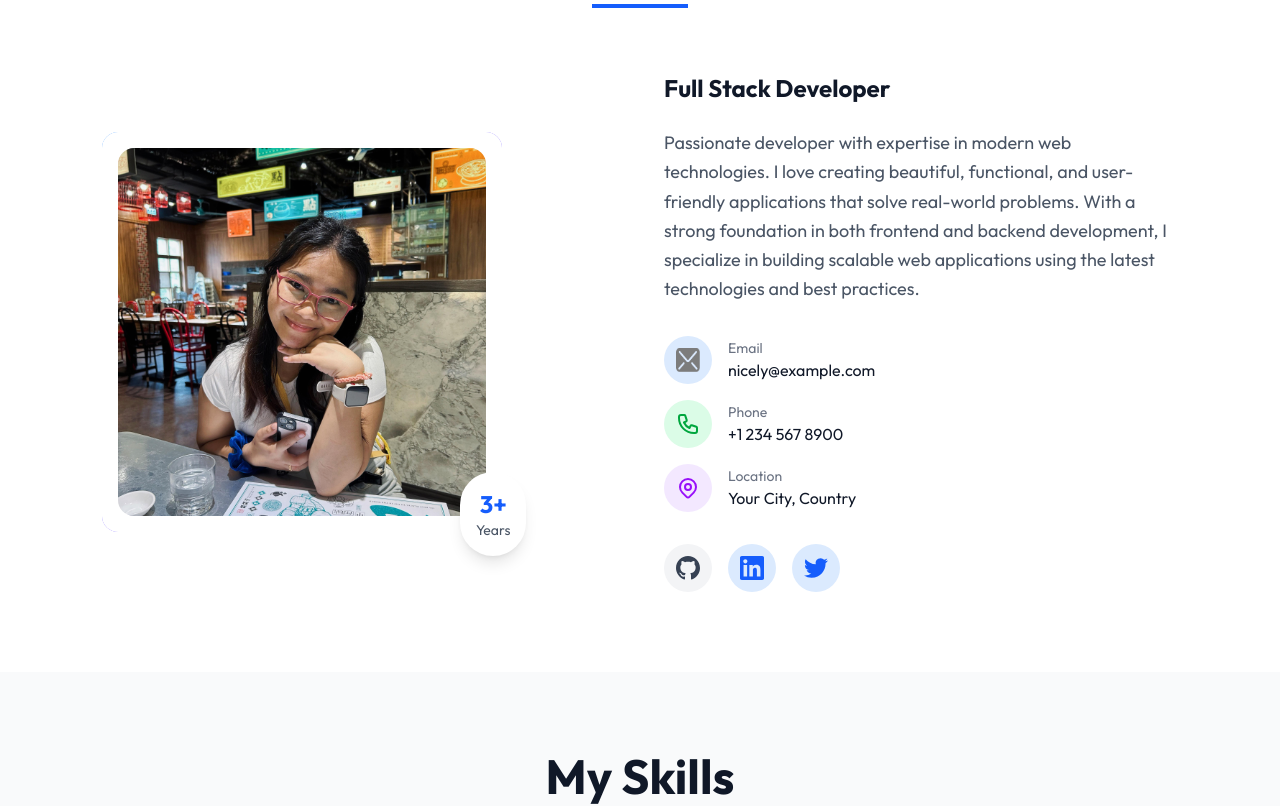
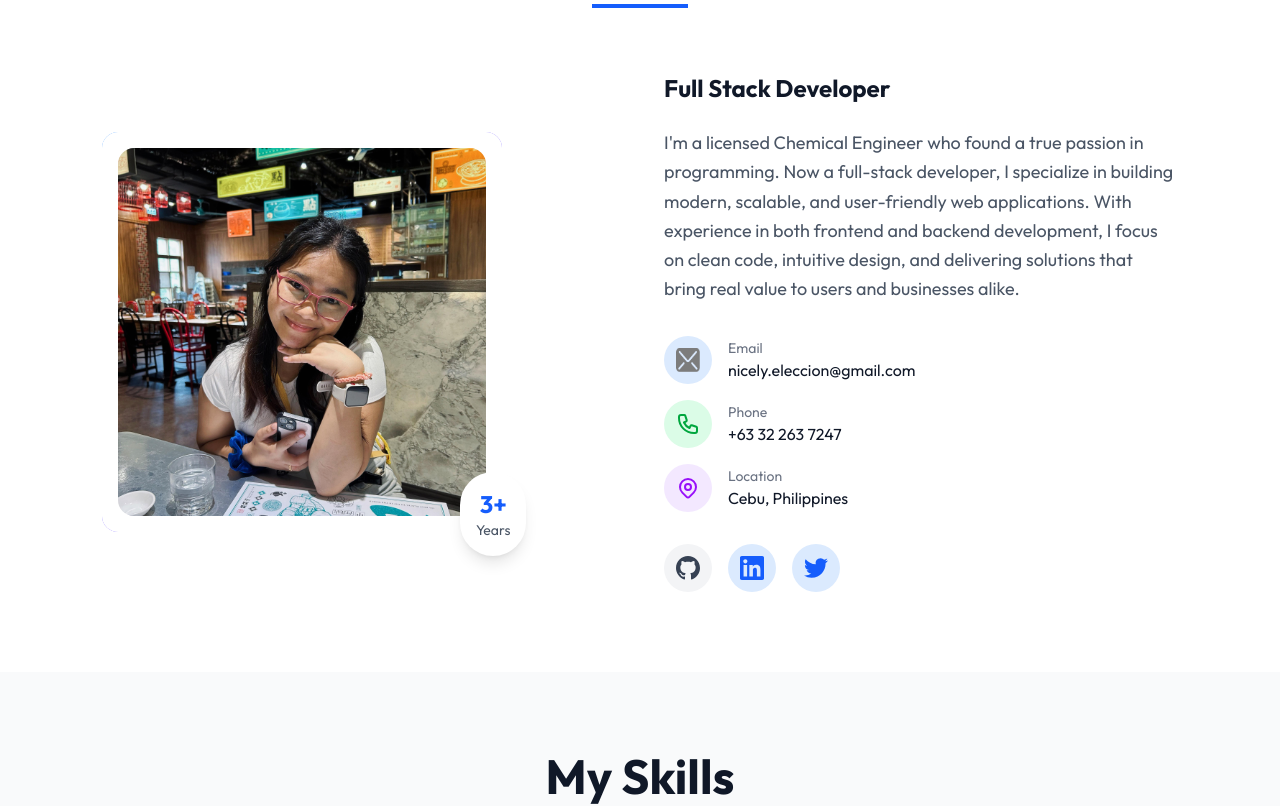
Before and after one commit to naizelei/Nicely-Portfolio, a Next.js app: page / in a window 1280 px wide. Shown: the part 940-1746 px from the top of the page. Built offline with nearby package versions, Linux system fonts and the light colour scheme; a web font is replaced by a local one.

Commit message:
changes in about

```diff
--- a/app/components/About.jsx
+++ b/app/components/About.jsx
@@ -7,13 +7,13 @@ const About = () => {
   const profile = {
     name: "Nicely",
     title: "Full Stack Developer",
-    bio: "Passionate developer with expertise in modern web technologies. I love creating beautiful, functional, and user-friendly applications that solve real-world problems. With a strong foundation in both frontend and backend development, I specialize in building scalable web applications using the latest technologies and best practices.",
-    email: "nicely@example.com",
-    phone: "+1 234 567 8900",
-    location: "Your City, Country",
-    github: "https://github.com/nicely",
-    linkedin: "https://linkedin.com/in/nicely",
-    twitter: "https://twitter.com/nicely"
+    bio: "I'm a licensed Chemical Engineer who found a true passion in programming. Now a full-stack developer, I specialize in building modern, scalable, and user-friendly web applications. With experience in both frontend and backend development, I focus on clean code, intuitive design, and delivering solutions that bring real value to users and businesses alike.",
+    email: "nicely.eleccion@gmail.com",
+    phone: "+63 32 263 7247",
+    location: "Cebu, Philippines",
+    github: "https://github.com/naizelei",
+    linkedin: "https://linkedin.com/in/nicely-jane-eleccion",
+    twitter: "https://twitter.com/naizelei"
   };
 
   return (
--- a/app/components/Contact.jsx
+++ b/app/components/Contact.jsx
@@ -6,11 +6,11 @@ const Contact = () => {
   // Static profile data
   const profile = {
     email: "nicely.eleccion@gmail.com",
-    phone: "+63 32 264 7345",
+    phone: "+63 32 263 7247",
     location: "Cebu, Philippines",
-    github: "https://github.com/nicely",
-    linkedin: "https://linkedin.com/in/nicely",
-    twitter: "https://twitter.com/nicely"
+    github: "https://github.com/naizelei",
+    linkedin: "https://linkedin.com/in/nicely-jane-eleccion",
+    twitter: "https://twitter.com/naizelei"
   };
 
   const [formData, setFormData] = useState({
--- a/app/components/Hero.jsx
+++ b/app/components/Hero.jsx
@@ -42,7 +42,7 @@ const Hero = () => {
   const profile = {
     name: "Nicely Jane",
     title: "Chemical Engineer turned Software Engineer",
-    bio: "Passionate developer with expertise in modern web technologies. I love creating beautiful, functional, and user-friendly applications that solve real-world problems.",
+   bio: "I traded lab goggles for a laptop and haven’t looked back. As a full-stack developer, I build clean, intuitive web and mobile apps with real-world impact. I’m all about thoughtful UX, efficient code, and keeping things running smoother than your morning coffee.",
     resume: "/sample-resume.pdf",
     nicely: assets.nicely
   };
```
